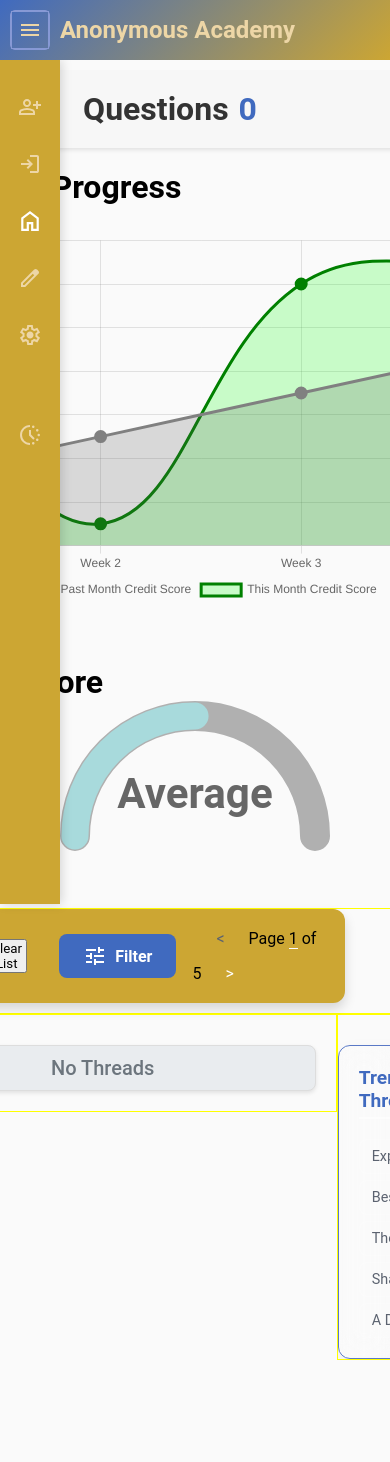
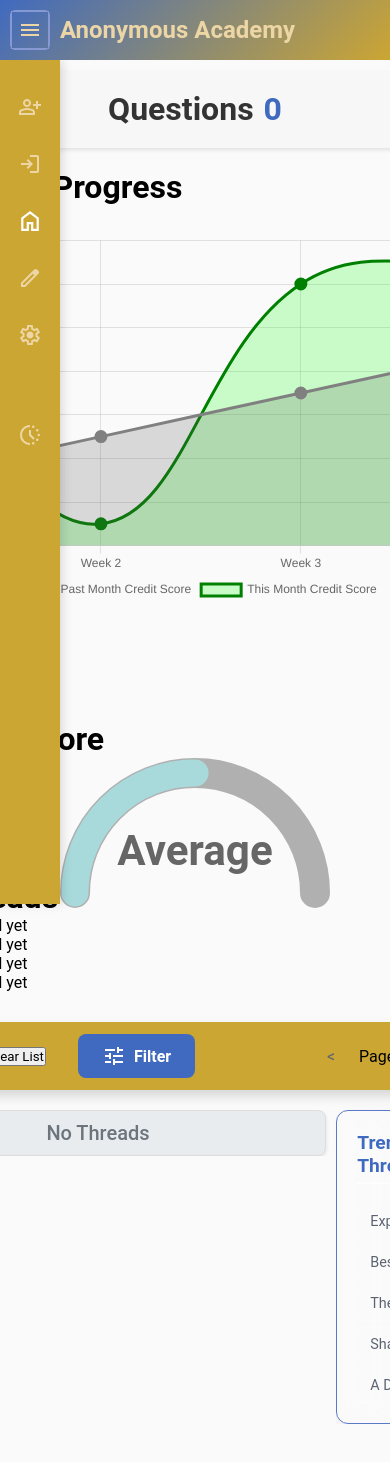
Before and after one commit to OHS-HBS-WorkStudy/the-anonymous-academy, a React (Create React App) app in the folder client/: page / in a window 390 px wide. Shown: the top 1462 px of the page. Built offline with nearby package versions, Linux system fonts and the light colour scheme.

Commit message:
almost done with home page

```diff
--- a/client/src/CSS/Home.css
+++ b/client/src/CSS/Home.css
@@ -38,7 +38,6 @@
     font-size: 1em;
     color: #333;
     margin-right: 10px;
-    margin-left: -50px;
   }
 
   .countUp {
@@ -81,13 +80,11 @@
 .grid-header-area {
     grid-area: grid-header;
     width: 100%;
-    border: 1px solid yellow;
     box-sizing: border-box;
 }
 
 .grid-container-area {
     grid-area: grid-container;
-    border: 1px solid yellow;
     width: 100%;
     max-width: 100%;
     box-sizing: border-box;
@@ -96,7 +93,6 @@
 
 .right-space-area {
     grid-area: right-space;
-    border: 1px solid yellow;
     height: 100%;
     box-sizing: border-box;
     max-width: 85%;
@@ -177,8 +173,8 @@
     flex-direction: column;
     width: 100%;
     margin-top: 10px;
-    padding: 20px;
-
+    /* padding: 20px; */
+    padding-right: 10px;
     box-sizing: border-box;
     overflow: hidden;
     scrollbar-width: thin;
@@ -523,7 +519,7 @@
     border: 1px solid rgba(255, 255, 255, 0.2);
     box-shadow: 0 8px 20px rgba(0, 0, 0, 0.05);
     border: 1px solid var(--clr-surface-a10);
-    margin-top: 30px;
+    margin-top: 10px;
 
 
 }
--- a/client/src/CSS/Main.css
+++ b/client/src/CSS/Main.css
@@ -131,6 +131,7 @@
 .offset {
     margin-top: 60px;
     margin-left: 60px;
+    width: 100%;
 }
 
 @media only screen and (max-width: 480px) {
--- a/client/src/CSS/Media/HomeMedia.css
+++ b/client/src/CSS/Media/HomeMedia.css
@@ -185,16 +185,15 @@
 }
 
 @media only screen and (max-width: 768px) {
-    .Home{
+    /* .Home{
         margin-left: 60px !important;
-    }
+    } */
 
     .top-grid,
     .bottom-grid {
         gap: 0.4em !important;
         margin-left: 10px !important;
         margin-right: 10px !important;
-        border: 1px solid red !important;
         display: grid;
         grid-template-columns: minmax(0, 1fr);
         width: 100%;
@@ -206,9 +205,10 @@
         grid-template-areas:
             "credit-progress"
             "trending";
-        gap: 0.8em;
-        margin: 0 auto;
+        gap: 1em;
+        margin: 0 !important;
         max-width: 100%;
+        margin-bottom: -70px !important;
         max-height: fit-content !important;
 
     }
@@ -218,8 +218,8 @@
         grid-template-areas:
             "your-threads"
             "cred-score" !important;
-        gap: 0.8em;
-        margin: 0 auto;
+        gap: 1em;
+        margin: 0 !important;
         max-width: 100%;
         height: fit-content;
     }
@@ -227,7 +227,7 @@
 
     .limiter {
         margin-left: 0px !important;
-        margin-right: auto !important;
+
     }
     .main-content-area {
         grid-area: main-content;
@@ -242,7 +242,6 @@
         justify-content: center;
         align-items: start;
         margin-top: 30px;
-        border: 1px solid red !important;
         transform: scale(calc(0.5 + 0.5 * (100vw / 768))) !important;
         transition: transform 0.3s ease-in-out;
         }
@@ -254,9 +253,15 @@
 
     }
 
+    .thread-list-container {
+        padding: 0px !important;
+    }
+
 
     .thread-filter {
         padding: 3px !important;
+        align-items: start !important;
+        margin-left: 0px !important;
     }
 
     .grid-header {
--- a/client/src/CSS/ThreadFilter.css
+++ b/client/src/CSS/ThreadFilter.css
@@ -5,13 +5,14 @@
     justify-content: space-between;
     align-items: center;
 
-    width: 73%;
+    width: 100%;
     gap: 16px;
     padding: 12px 24px;
     background-color: var(--color-secondary);
     border-radius: 12px;
     box-shadow: 0 6px 12px rgba(0, 0, 0, 0.15);
     flex-wrap: nowrap;
+    margin-left: 0px !important;
 }
 
 .grid-header-title {
@@ -100,8 +101,7 @@
     grid-template-columns: repeat(2, 1fr);
     gap: 16px;
     margin-top: 10px;
-    width: 73%;
-    max-width: 1440px;
+    width: 100%;
     border-radius: 12px;
     background-color: var(--color-secondary);
     transform: translateY(10%);
@@ -118,7 +118,7 @@
     z-index: 10;
     transform: translateY(0);
     opacity: 1;
-    width: 73%;
+    width: 100%;
 }
 
 .dropdown-content.open h3 {
--- a/client/src/modules/BentoBox.js
+++ b/client/src/modules/BentoBox.js
@@ -20,6 +20,9 @@ export default function BentoBox() {
             <h1 className="fire">Trending</h1>
             <div className="trending-content">
               <p>No trends</p>
+              <p>No trends</p>
+              <p>No trends</p>
+              <p>No trends</p>
             </div>
           </div>
           </div>
@@ -35,6 +38,9 @@ export default function BentoBox() {
             <h1>Your Threads</h1>
             <div className="your-threads-content">
               <p>No threads created yet</p>
+              <p>No threads created yet</p>
+              <p>No threads created yet</p>
+              <p>No threads created yet</p>
             </div>
           </div>
         </div>
--- a/client/src/modules/ThreadFilter.js
+++ b/client/src/modules/ThreadFilter.js
@@ -103,7 +103,7 @@ const deleteList = () => {
         <div className="thread-filter">
           <div className={`grid-header ${filterOpen ? "open" : ""}`}>
             <div className="grid-header-title">Manager</div>
-              <button onClick={() => deleteList()}>Clear List</button>
+            <button onClick={() => deleteList()}>Clear List</button>
             <div className="dropdown">
               <label htmlFor="tagFilter" style={{ display: "none" }}>
                 Categories
```
